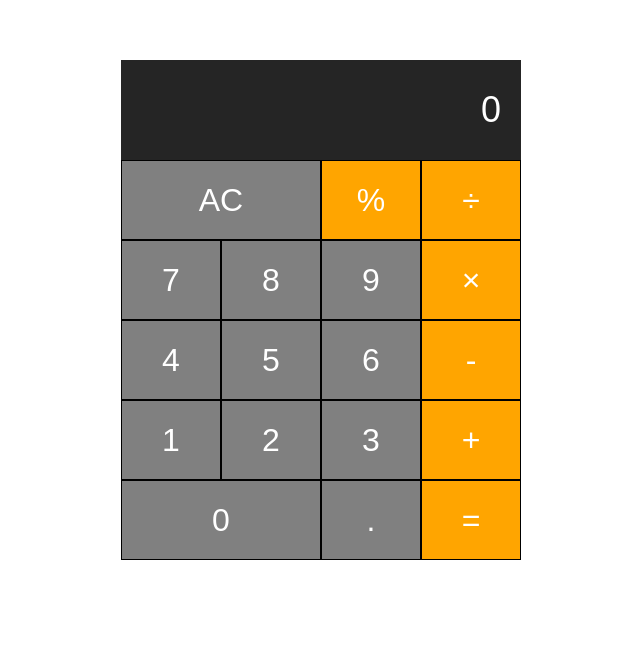
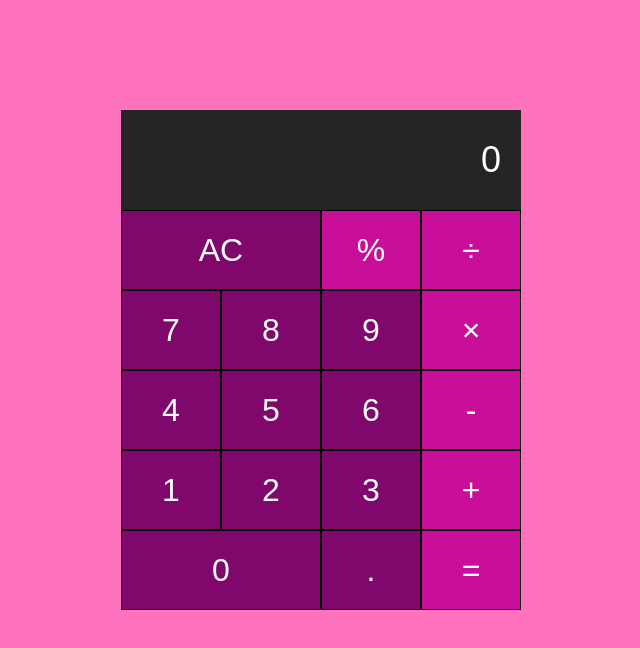
Before and after one commit to afifahmuthmainnah/kalkulator-berbasis-web, a plain HTML site: page index.html in a window 1280 px wide. Shown: the part 148-796 px from the top of the page, without its empty margins (319-959 px from the left). Drawn offline with Linux system fonts and the light colour scheme.

Commit message:
Mengubah tampilan warna kalkulator

```diff
--- a/stylesheet.css
+++ b/stylesheet.css
@@ -1,3 +1,10 @@
+body{
+    display:flex;
+    justify-content: center;
+    align-items:center;
+    min-height: 100vh;
+    background-color:rgb(255, 115, 190);
+}
 .calculator {
     text-align: center;
     margin: 0 auto;
@@ -23,7 +30,7 @@
 }
 button{
     height:80px;
-    background-color: gray;
+    background-color: rgb(128, 8, 108);
     border: 1px solid black;
     font-size: 32px;
     color: #fff;
@@ -34,11 +41,11 @@ button{
     width: 50%;
 }
 .operator, .equal-sign{
-    background-color: orange;
+    background-color: rgb(201, 15, 154);
 }
 button:hover {
-    background-color:darkgray;
+    background-color:rgb(177, 19, 166);
 }
 .operator:hover, .equal-sign:hover {
-    background-color: darkorange;
+    background-color: rgb(255, 0, 212);
 }
```
